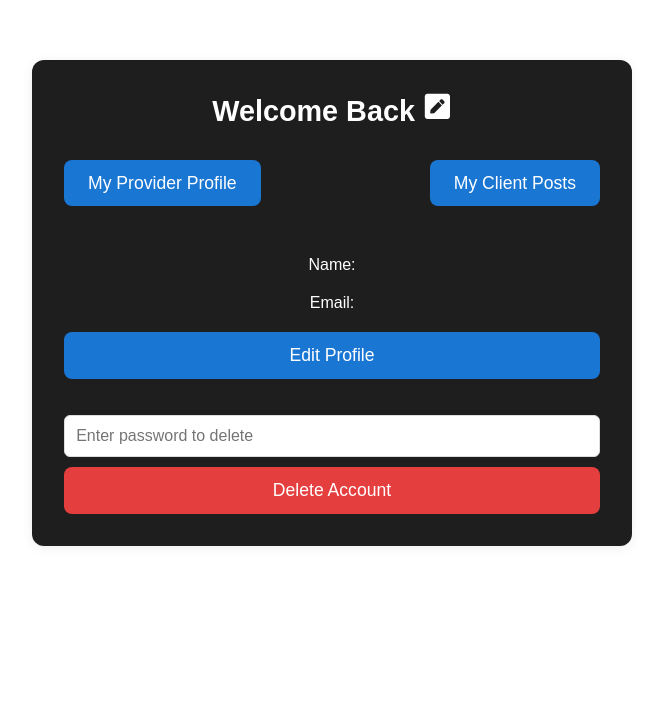
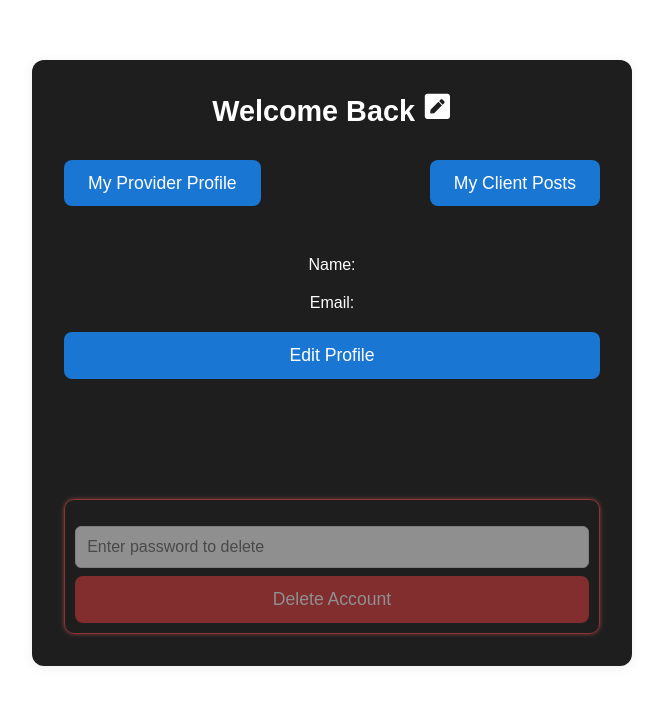
Before and after one commit to rawbil/find-a-job, a React (Vite) app in the folder frontend/: page /profile in a window 1280 px wide. Shown: the top 704 px of the page, without its empty margins (308-971 px from the left). Built offline with nearby package versions, Linux system fonts and the light colour scheme; no server answers; a web font is replaced by a local one.

Commit message:
feat: Enhance delete account functionality with improved styling and structure

```diff
--- a/frontend/src/Pages/Profile/Profile.css
+++ b/frontend/src/Pages/Profile/Profile.css
@@ -61,3 +61,20 @@ margin-top: 20px;
   flex-direction: column;
   gap: 20px
 }
+
+.delete-container {
+  border: 1.5px solid rgb(245, 75, 75);
+  padding: 10px;
+  border-radius: 10px;
+  box-shadow: 0 0 4px rgb(235, 97, 97);
+  margin-top: 100px;
+  opacity: 0.5;
+}
+
+.delete-container:hover {
+  opacity: 1
+}
+
+.delete-container button {
+  width: 100%;
+}
--- a/frontend/src/Pages/Profile/Profle.jsx
+++ b/frontend/src/Pages/Profile/Profle.jsx
@@ -128,12 +128,13 @@ export default function UserProfile() {
     <p>Name: {userById.fullName}</p>
     <p>Email: {userById.email}</p>
     <button onClick={handleEditClick} className="profile-choice-btn">Edit Profile</button>
+    <div className="delete-container">
     <input
       type="password"
       placeholder="Enter password to delete"
       value={password}
       onChange={e => setPassword(e.target.value)}
-      style={{ marginTop: "1rem", marginBottom: "-10px", display: "block" }}
+      style={{ marginTop: "1rem", display: "block" }}
     />
     <button
       onClick={handleDeleteClick}
@@ -142,7 +143,7 @@ export default function UserProfile() {
       disabled={!password}
     >
       Delete Account
-    </button>
+    </button></div>
   </div>
         )}
       </div>
```
